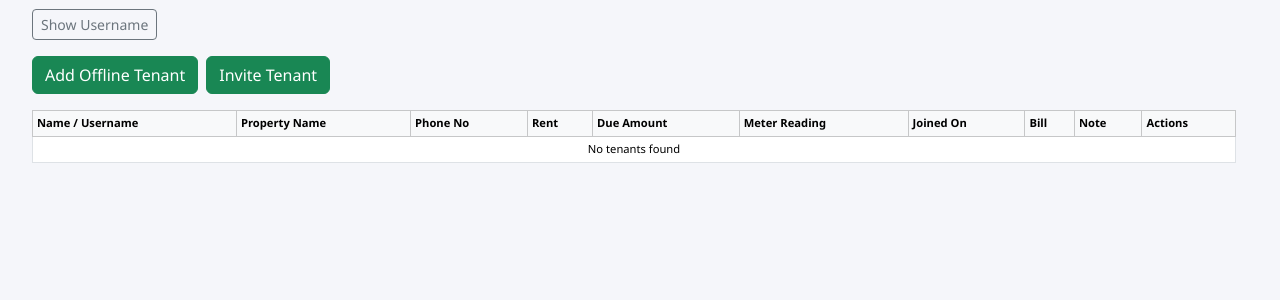
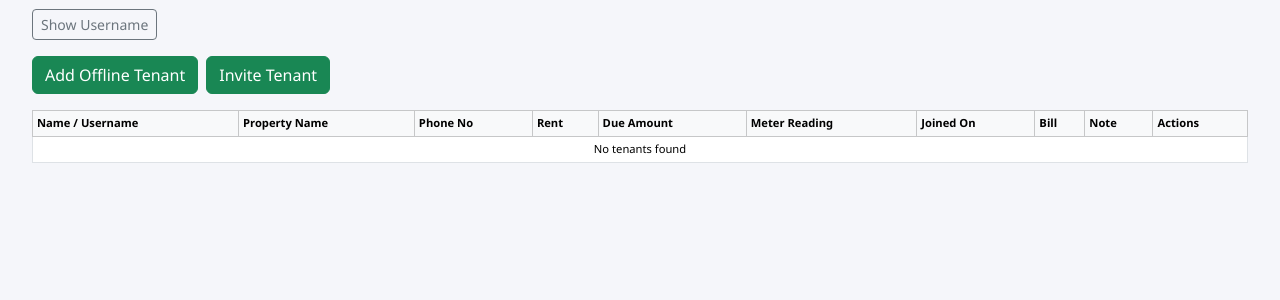
Before and after one commit to Sahil2839/RentKhata_Mobile, a Django app: page /manage-tenants/ in a window 1280 px wide. Shown: the part 144-444 px from the top of the page. Run offline with Django 5.2, Linux system fonts and the light colour scheme; the visitor is signed in with stand-in values (Sample User, id 1).

Commit message:
layout change

```diff
--- a/templates/accounts/manage_tenants.html
+++ b/templates/accounts/manage_tenants.html
@@ -220,10 +220,11 @@
   </tbody>
 </table>  {% endcomment %}
 
-<div class="container-fluid mt-2" style="padding-left:0;">
+<div class="container-fluid mt-2 px-0">
 
 
   <!-- Tenants Table -->
+  <div class="table-responsive">
   <table class="table table-bordered table-hover table-sm mb-0 w-100" style="font-size:0.7rem;">
 
     <thead class="table-light">
@@ -340,6 +341,7 @@
       {% endfor %}
     </tbody>
   </table>
+</div>
 
 </div>
 
```
